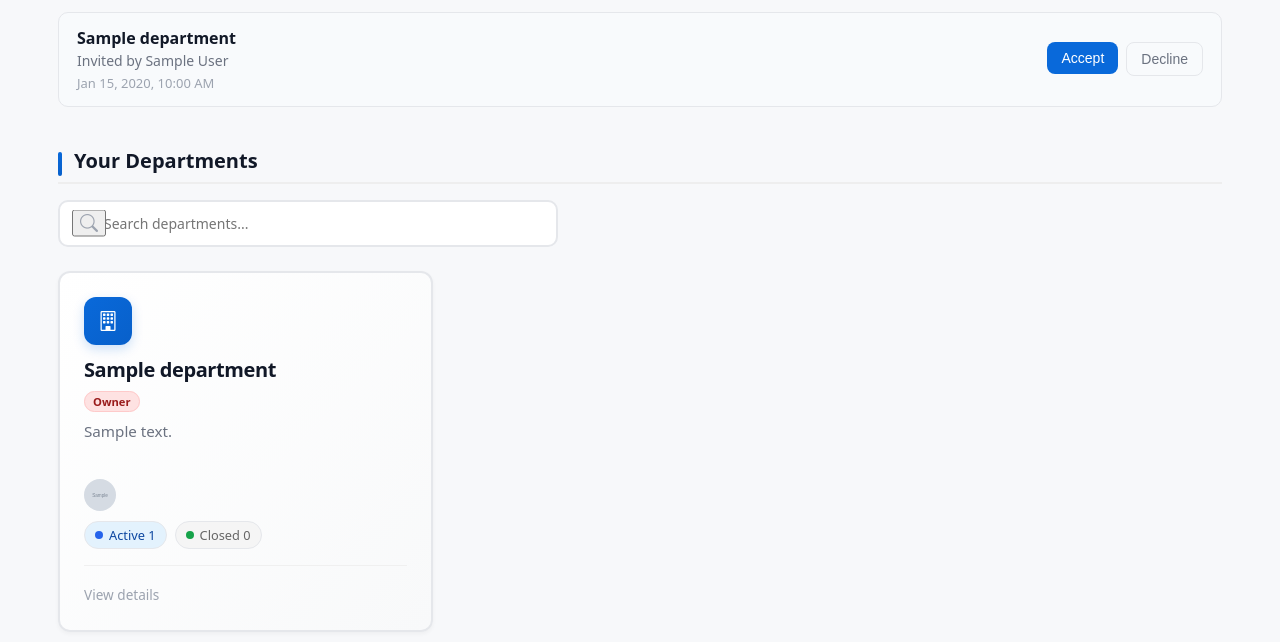
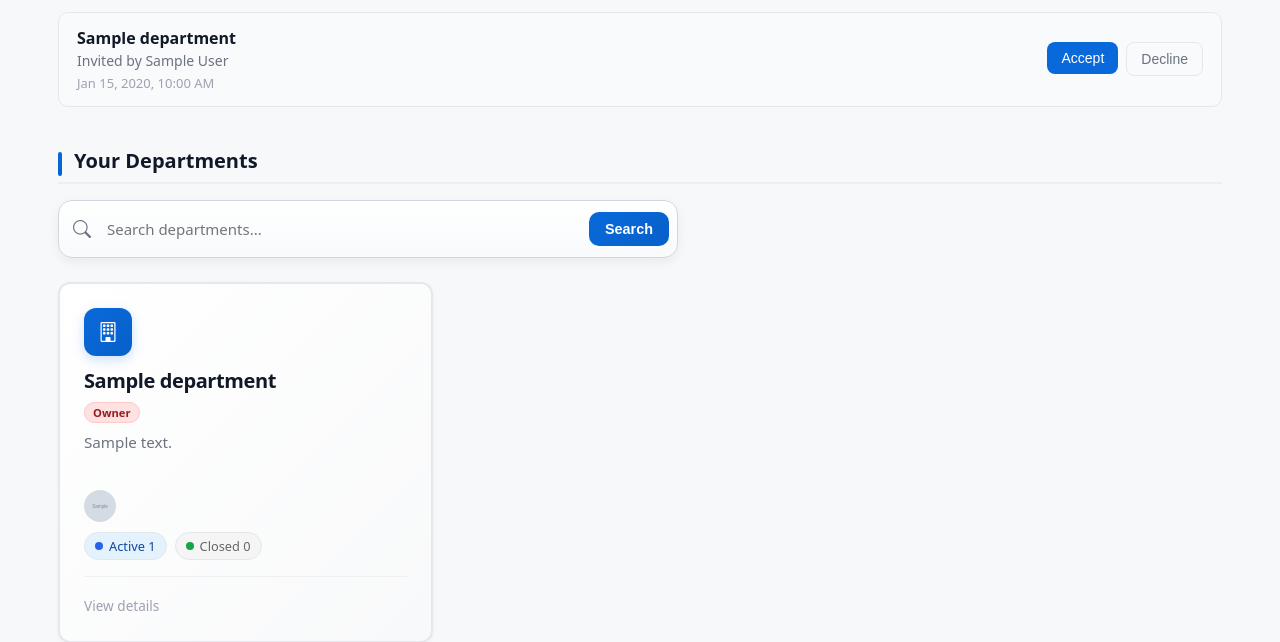
Before and after one commit to k23166158/NAC, a Django app: page /department/manage/ in a window 1280 px wide. Shown: the part 234-876 px from the top of the page. Run offline with Django 5.2, Linux system fonts and the light colour scheme; a user stored in the database is signed in; tables that the repository leaves empty hold one stand-in row (values such as "Sample post"); grey boxes marked "Sample" are stand-in pictures; data that the repository does not hold is empty.

Commit message:
enhanced search bar

```diff
--- a/static/css/department_manage.css
+++ b/static/css/department_manage.css
@@ -1,37 +1,85 @@
 .dept-header-inner { align-items: baseline; }
 
 .department-search-wrapper {
-  position: relative;
   margin-top: 16px;
   margin-bottom: 20px;
-  max-width: 500px;
+  max-width: 620px;
+}
+
+.department-search-form {
+  display: flex;
+  align-items: center;
+  gap: 10px;
+  padding: 8px;
+  border: 1px solid #d0d7de;
+  border-radius: 14px;
+  background: linear-gradient(180deg, #ffffff 0%, #f8fafc 100%);
+  box-shadow: 0 4px 12px rgba(15, 23, 42, 0.06);
+  transition: border-color 0.2s ease, box-shadow 0.2s ease;
+}
+
+.department-search-form:focus-within {
+  border-color: #0969da;
+  box-shadow: 0 0 0 3px rgba(9, 105, 218, 0.12), 0 8px 20px rgba(9, 105, 218, 0.1);
+}
+
+.department-search-leading-icon {
+  color: #6b7280;
+  font-size: 18px;
+  margin-left: 6px;
 }
 
 .department-search-input {
-  width: 100%;
-  padding: 12px 16px 12px 44px;
-  border: 2px solid #e5e7eb;
-  border-radius: 10px;
-  font-size: 14px;
-  background: #fff;
-  transition: all 0.3s ease;
+  flex: 1;
+  min-width: 0;
+  border: 0;
+  padding: 10px 6px;
+  font-size: 15px;
+  background: transparent;
   font-family: inherit;
 }
 
 .department-search-input:focus {
   outline: none;
-  border-color: #0969da;
-  box-shadow: 0 0 0 3px rgba(9, 105, 218, 0.1);
 }
 
-.department-search-icon {
-  position: absolute;
-  left: 14px;
-  top: 50%;
-  transform: translateY(-50%);
-  color: #9ca3af;
-  font-size: 18px;
-  pointer-events: none;
+.department-search-submit {
+  border: 0;
+  border-radius: 10px;
+  background: linear-gradient(135deg, #0969da 0%, #0860ca 100%);
+  color: #fff;
+  font-size: 0.9rem;
+  font-weight: 600;
+  padding: 10px 16px;
+  line-height: 1;
+  transition: transform 0.2s ease, box-shadow 0.2s ease, filter 0.2s ease;
+}
+
+.department-search-submit:hover {
+  filter: brightness(1.02);
+  transform: translateY(-1px);
+  box-shadow: 0 6px 14px rgba(9, 105, 218, 0.28);
+}
+
+.department-search-submit:focus-visible {
+  outline: 2px solid #0969da;
+  outline-offset: 2px;
+}
+
+@media (max-width: 640px) {
+  .department-search-form {
+    gap: 8px;
+    padding: 8px 10px;
+  }
+
+  .department-search-leading-icon {
+    margin-left: 0;
+  }
+
+  .department-search-submit {
+    padding: 9px 12px;
+    font-size: 0.85rem;
+  }
 }
 
 .department-list {
--- a/tickets/templates/department_manage.html
+++ b/tickets/templates/department_manage.html
@@ -68,10 +68,11 @@
       <h2 class="section-title">Your Departments</h2>
       {% if departments %}
         <div class="department-search-wrapper">
-          <form method="GET" action="{% url 'department_manage' %}">
+          <form method="GET" action="{% url 'department_manage' %}" class="department-search-form" role="search">
+            <i class="bi bi-search department-search-leading-icon" aria-hidden="true"></i>
             <input type="text" name="q" value="{{ request.GET.q|default_if_none:"" }}" id="departmentSearchInput"
                    class="department-search-input" autocomplete="off" placeholder="Search departments...">
-            <button type="submit" class="bi bi-search department-search-icon"></button>
+            <button type="submit" class="department-search-submit">Search</button>
           </form>
         </div>
         <div class="department-list" id="departmentList">
```
